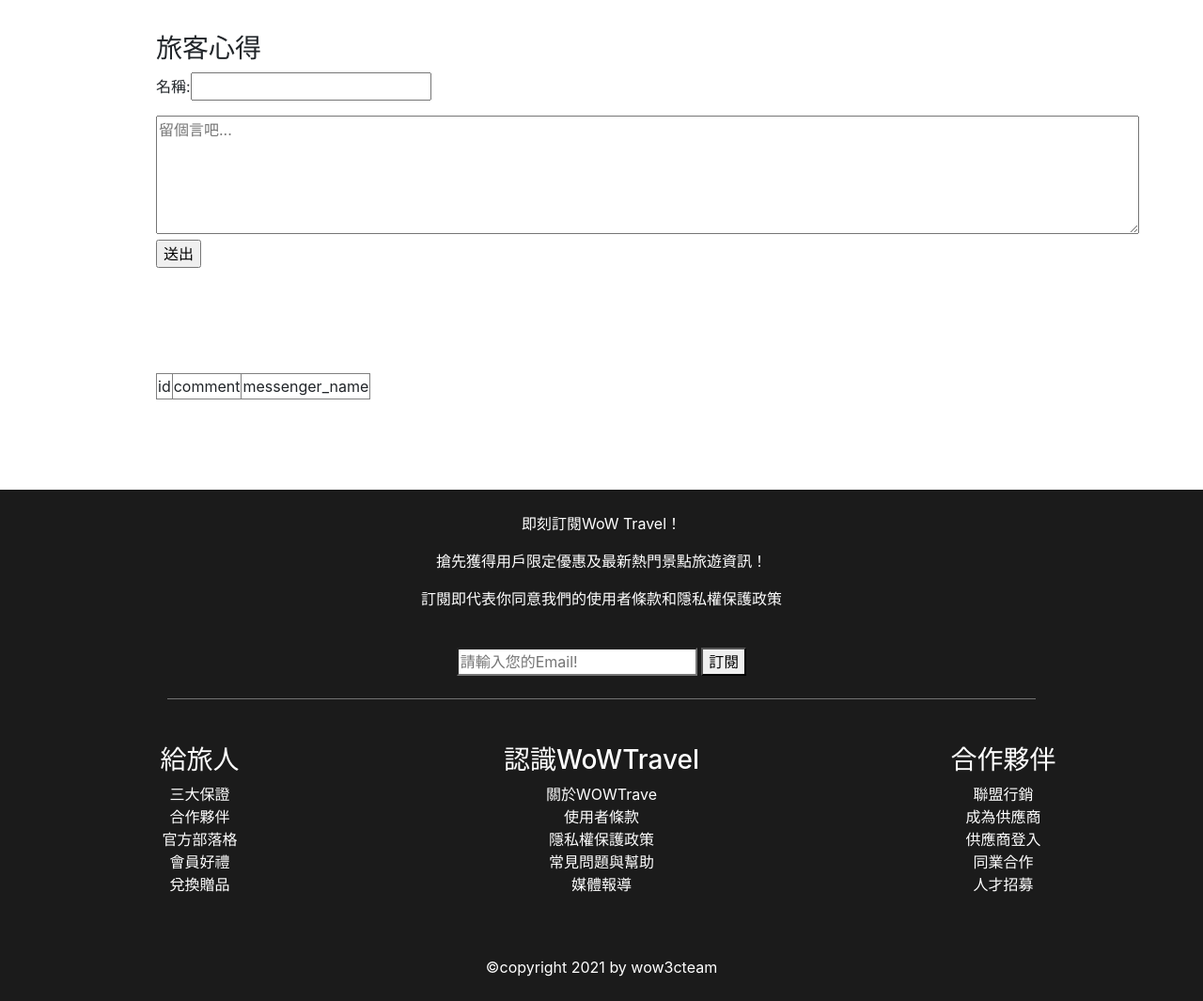
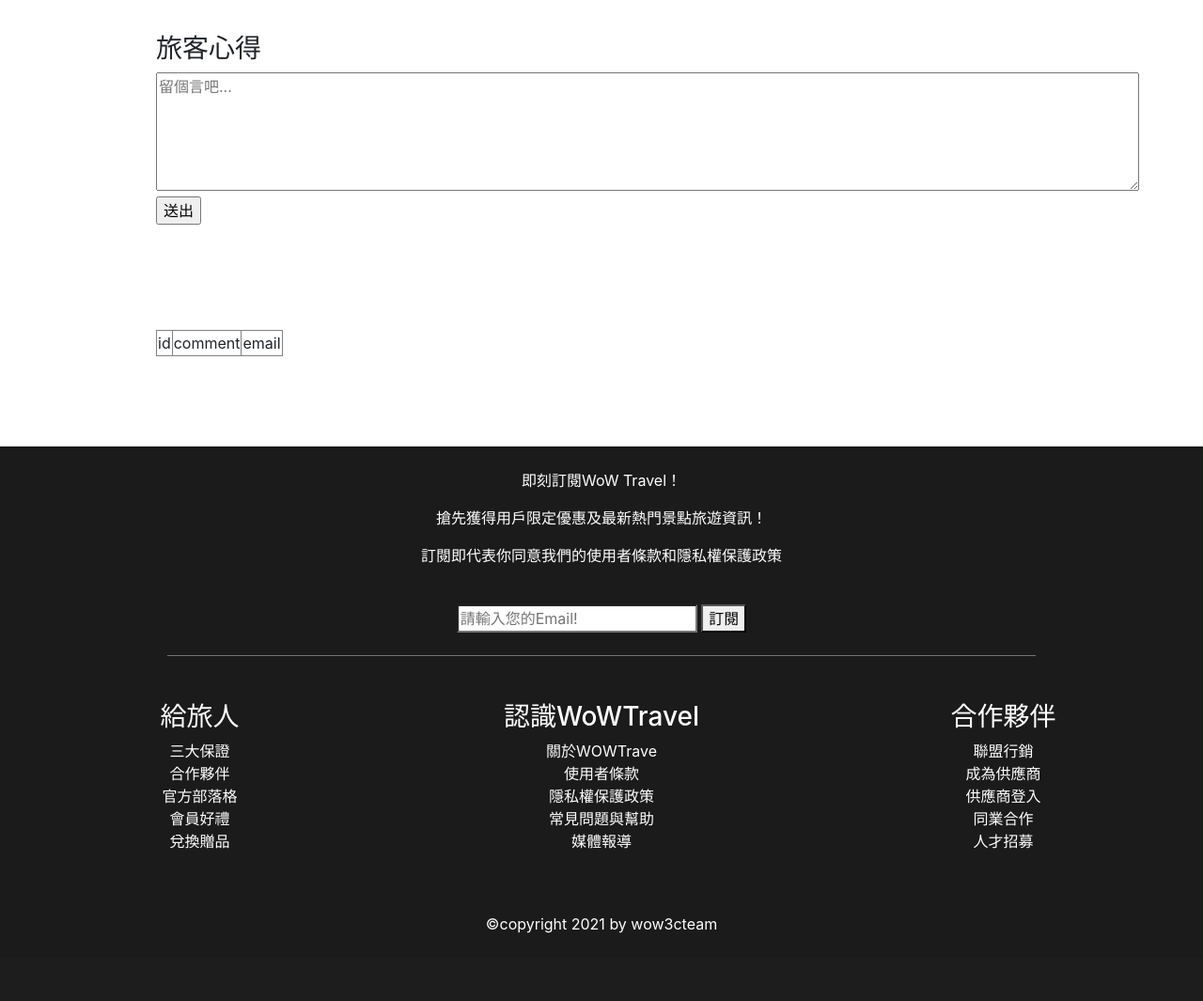
Before and after one commit to Ashleyyychao/WoWTravel, a Flask app: page /messenger in a window 1280 px wide. Shown: the part 61-1126 px from the top of the page at 94% size. After the commit the page ends 1054 px from the top, so only its background shows below. Run offline with Flask 2, Linux system fonts and the light colour scheme; data that the repository does not hold is empty; some libraries are stand-ins or nearby versions.

Commit message:
留言板刪除功能待修正

```diff
--- a/db.py
+++ b/db.py
@@ -66,35 +66,24 @@ class DatebaseDriver(object):
         return cursor.fetchone()
 
     def get_member_by_login(self, email, password):
-        cursor = self.con.execute(
-            """
-            SELECT * FROM member
-            WHERE email = ? AND password = ?;
-            """, (email, password)
-        )
-        return cursor.fetchone()
-
-    def is_member(self, email):
+        # Email是否註冊過
         cursor = self.con.execute(
             """
             SELECT * FROM member
             WHERE email = ?;
             """, (email,)
         )
+        # 是否登入成功
         for row in cursor:
-            return True
-        return False
+            cursor = self.con.execute(
+                """
+                SELECT * FROM member
+                WHERE email = ? AND password = ?;
+                """, (email, password)
+            )
 
-    def get_member_name_by_login(self, email, password):
-        cursor = self.con.execute(
-            """
-            SELECT name FROM member
-            WHERE email = ? AND password = ?;
-            """,(email, password)
-        )
-        for row in cursor:
-            return row[0]
-        return None
+            return True, cursor.fetchone()
+        return False, cursor.fetchone()
 
     # 改密碼
     def update_member_password_by_login(self, new_password, email, old_password):
@@ -107,7 +96,6 @@ class DatebaseDriver(object):
         self.con.commit()
         return cursor.rowcount
 
-
     # 留言版
 
     def create_messenger(self):
@@ -117,7 +105,9 @@ class DatebaseDriver(object):
                 CREATE TABLE messenger(
                     id INTEGER PRIMARY KEY AUTOINCREMENT,
                     comment TEXT NOT NULL,
-                    messenger_name TEXT NOT NULL,
+                    email TEXT NOT NULL,
+                    member_id INTEGER NOT NULL,
+                    FOREIGN KEY (member_id) REFERENCES member(id)
 
                 );
                 """
@@ -126,12 +116,12 @@ class DatebaseDriver(object):
         except Exception as e:
             print(e)
 
-    def insert_messenger_table(self, comment,messenger_name):
+    def insert_messenger_table(self, comment, email,member_id):
         cursor = self.con.execute(
             """
-            INSERT INTO messenger(comment,messenger_name)
-            VALUES(?,?);
-            """, (comment,messenger_name))
+            INSERT INTO messenger(comment,email,member_id)
+            VALUES(?,?,?);
+            """, (comment, email,member_id))
         self.con.commit()
         return cursor.lastrowid
 
@@ -155,18 +145,18 @@ class DatebaseDriver(object):
             messenger.append({
                 "id": row[0],
                 "comment": row[1],
-                "messenger_name":row[2]
+                "email": row[2]
             })
         return messenger
 
-    def update_messenger_by_id(self, id, comment, messenger_name):
+    def update_messenger_by_id(self, id, comment, email):
         self.conn.execute(
             """
             UPDATE messenger
-            SET comment = ? ,messenger_name = ?
+            SET comment = ? ,email = ?
             WHERE id = ?;
             """,
-            (comment, messenger_name,id)
+            (comment, email, id)
         )
         self.conn.commit()
 
@@ -177,6 +167,6 @@ class DatebaseDriver(object):
             DELETE FROM messenger
             WHERE id = ?;
             """,
-            (id,),
+            (id,)
         )
         self.conn.commit()
--- a/main.py
+++ b/main.py
@@ -31,7 +31,7 @@ def member():
     if 'LoggedIn' in session:
         email = session['email']
         password = session['password']
-        row = DB.get_member_by_login(email, password)
+        row = DB.get_member_by_login(email, password)[1]
         return render_template('member.html', row=row)
     return redirect(url_for('log_in'))
 
@@ -54,7 +54,7 @@ def update():
                 msg = "更新失敗"
                 return redirect('member')
 
-            row = DB.get_member_by_login(email, password)
+            row = DB.get_member_by_login(email, password)[1]
             return render_template('member.html', row=row, msg=msg)
 
 
@@ -76,7 +76,7 @@ def verify():
     # todo 驗證帳密是否含有攻擊字元再執行SQL指令
     # Ex: "' or '1' = '1'"
 
-    member = DB.get_member_by_login(email, password)
+    member = DB.get_member_by_login(email, password)[1]
     if member is None:
         msg = "帳號密碼有誤，請重新輸入"
         return render_template('log-in.html', msg=msg)
@@ -117,7 +117,7 @@ def create():
         # todo 驗證表單資料是否正確再放入資料庫
         # todo 驗證帳密是否含有攻擊字元再執行SQL指令
 
-        is_member = DB.is_member(email)
+        is_member = DB.get_member_by_login(email, password)[0]
         if is_member:
             msg = "此信箱已被註冊過"
         else:
@@ -150,11 +150,18 @@ def jp_messenger():
 @app.route('/messenger', methods=['POST'])
 def add_messenger():
     if request.method == 'POST':
+        comment = request.form['comment']
+        email=session['email']
+        password = session['password']
+        print(email,password)
 
-        comment = request.form['comment']
-        messenger_name=request.form['messenger_name']
+        member = DB.get_member_by_login(email, password)[1]
+        print(member)
+        member_id = member[0]
+        print(member_id)
 
-        messenger_id = DB.insert_messenger_table(comment,messenger_name)
+
+        messenger_id = DB.insert_messenger_table(comment,email,member_id)
         messenger = DB.get_messenger_by_id(messenger_id)
         rows = DB.get_all_messenger()
 
@@ -165,8 +172,8 @@ def add_messenger():
 # def update_messenger(task_id):
 #    body = json.loads(request.data)
 #    comment = body["comment"]
-#    messenger_name = body["messenger_name"]
-#    DB.update_messenger_by_id(task_id, comment, messenger_name)
+#    email = body["email"]
+#    DB.update_messenger_by_id(task_id, comment, email)
 #    task = DB.get_messenger_by_id(task_id)
 #    rows = DB.get_all_messenger()
 #    if task is None:
@@ -174,8 +181,13 @@ def add_messenger():
 #    return render_template('messenger.html',rows=rows)
 
 #刪除特定任務
-@app.route("/messenger/<int:task_id>/", methods=["DELETE"])
-def delete_messenger(task_id):
-   if request.method == 'DELETE':
-        DB.delete_messenger_by_id(task_id)
-   return render_template('messenger.html',rows=rows)
+@app.route("/messenger", methods=["POST"])
+def delete_messenger():
+    print("1111111111111111111111")
+    if request.method == 'POST':
+        messenger_id = request.form["button"]
+        print(messenger_id)
+        DB.delete_messenger_by_id(messenger_id)
+        print("success")
+    rows = DB.get_all_messenger()
+    return render_template('messenger.html',rows=rows)
--- a/templates/jp.html
+++ b/templates/jp.html
@@ -221,7 +221,7 @@
     <div class="row d-flex flex-row flex-wrap">
         <div class="mt-4 col-12 col-md-6 col-lg-4">
             <div class="card">
-                <img class="card-img-top" src="../static/image/country/jp/必訪景點_東京_淺草雷門.jpg" style="width: 100%;">
+                <a href="{{url_for('jp_messenger')}}"><img class="card-img-top" src="../static/image/country/jp/必訪景點_東京_淺草雷門.jpg" style="width: 100%;"></a>
                 <div class="card-body">
                     <h5 class="card-title">【東京】 淺草雷門</h5>
                     <p class="card-text">
--- a/templates/messenger.html
+++ b/templates/messenger.html
@@ -4,6 +4,13 @@
 </style>
 {% endblock %}{% block script %}
 <script>
+    $(document).ready(function () {
+        $("button").click(function () {
+            $("active").remove();
+        });
+    });
+
+
 
 </script>
 {% block alert %}{% endblock %}
@@ -15,8 +22,7 @@
         <form action="{{url_for('add_messenger')}}" method="POST">
 
             <h3>旅客心得</h3>
-            <p>名稱:<input type="text" name="messenger_name"></p>
-            <textarea  type='text' cols="100" rows="5" placeholder="留個言吧..." name="comment"></textarea>
+            <textarea type='text' cols="100" rows="5" placeholder="留個言吧..." name="comment"></textarea>
             <p><input type="submit" value="送出"></p>
         </form>
     </div>
@@ -25,14 +31,20 @@
             <thead>
                 <td>id</td>
                 <td>comment</td>
-                <td>messenger_name</td>
+                <td>email</td>
             </thead>
 
             {% for row in rows %}
-            <tr >
-                <td >{{ row['id'] }}<button>del</button></td>
+            <tr class='active'>
+                <td>{{ row['id'] }}
+                    <form action="{{url_for('delete_messenger')}}" method="POST">
+                        <button name="button" value="{{ row['id'] }}" >del</button>
+                    </form>
+                </td>
                 <td>{{ row['comment'] }}</td>
-                <td>{{ row['messenger_name'] }}</td>
+                <td>{{ row['email'] }}</td>
+                <td>{{ row['member_id'] }}</td>
+
 
             </tr>
             {% endfor %}
```
